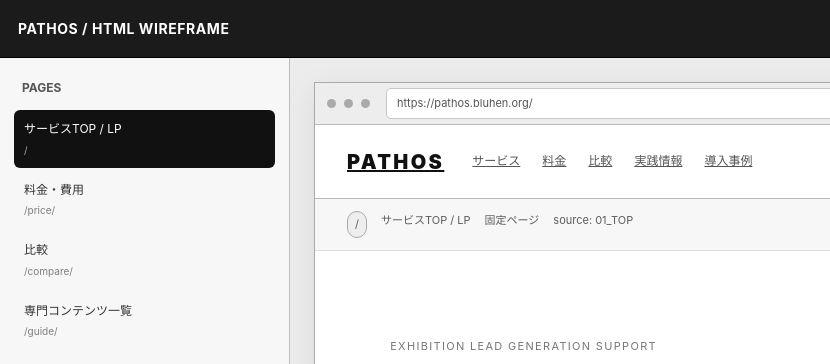
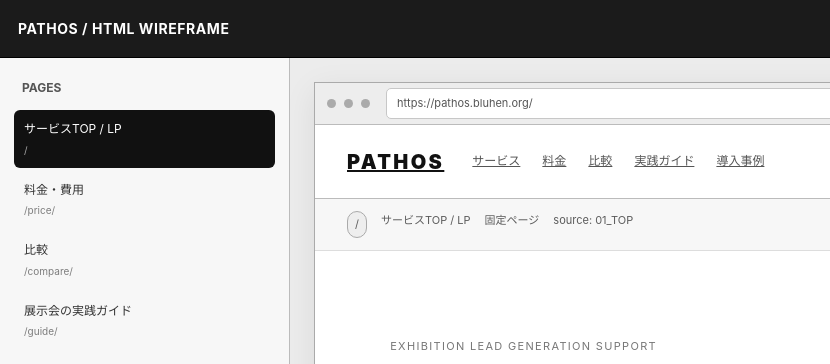
Before and after one commit to postkeimocore/pathos, a plain HTML site: page wireframe.html in a window 1280 px wide. Shown: the top 364 px of the page, 0-830 px from the left. Drawn offline with Linux system fonts and the light colour scheme.

Commit message:
Load wireframe strategy update

```diff
--- a/wireframe.html
+++ b/wireframe.html
@@ -21,5 +21,6 @@
 </div>
 <script src="wireframe-data.js"></script>
 <script src="wireframe-app.js"></script>
+<script src="strategy-update.js"></script>
 </body>
 </html>
```
